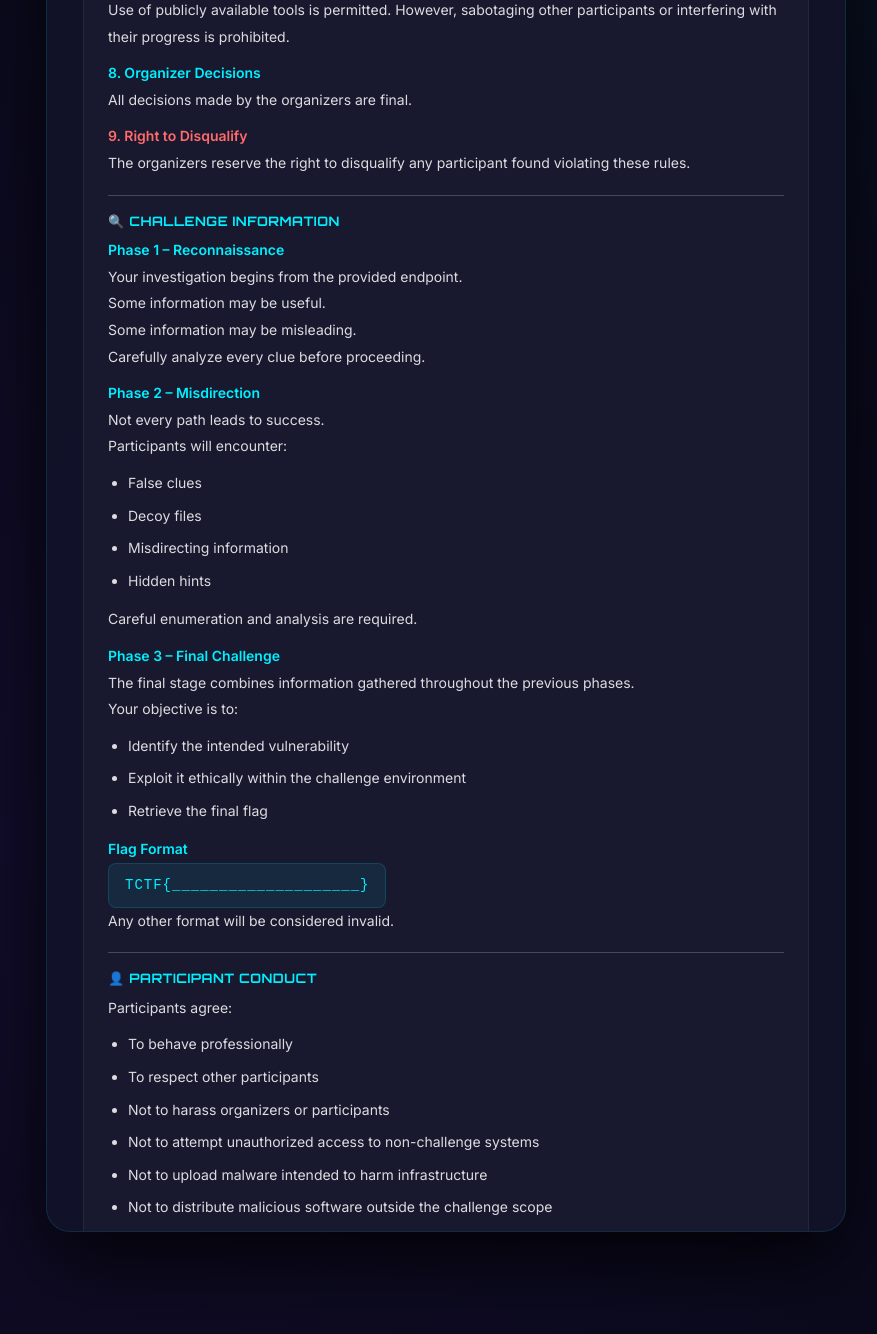
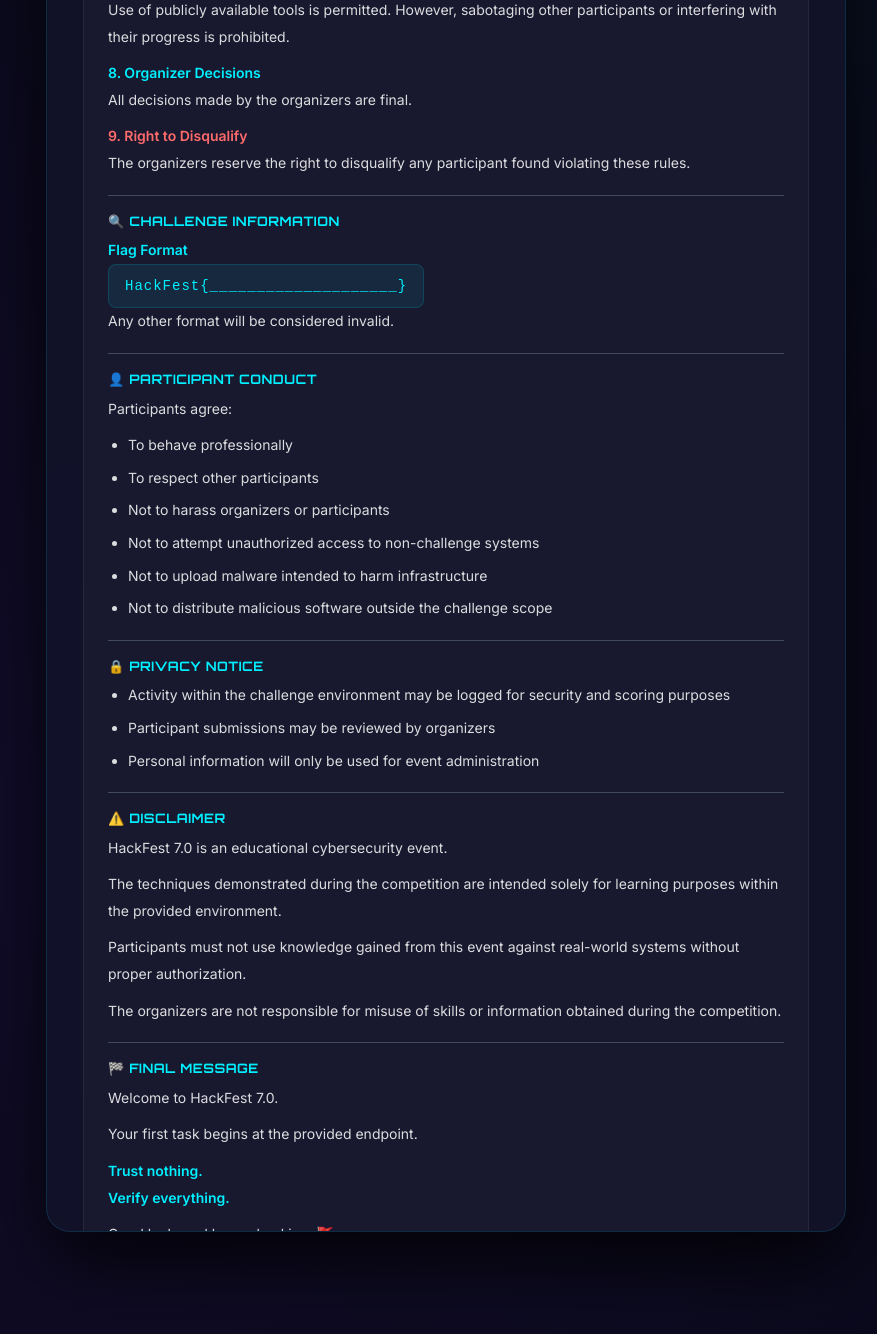
Before and after one commit to appuachu/technovalley_ctf, a Flask app: page /terms in a window 1280 px wide. Shown: the part 1238-2572 px from the top of the page, without its empty margins (194-1071 px from the left). Run offline with Flask 3, Linux system fonts and the light colour scheme; a user stored in the database is signed in.

Commit message:
Update terms.html

```diff
--- a/templates/terms.html
+++ b/templates/terms.html
@@ -292,34 +292,10 @@
 
             <h5>🔍 Challenge Information</h5>
 
-            <p><span class="highlight">Phase 1 – Reconnaissance</span><br>
-            Your investigation begins from the provided endpoint.<br>
-            Some information may be useful.<br>
-            Some information may be misleading.<br>
-            Carefully analyze every clue before proceeding.</p>
 
-            <p><span class="highlight">Phase 2 – Misdirection</span><br>
-            Not every path leads to success.<br>
-            Participants will encounter:</p>
-            <ul>
-                <li>False clues</li>
-                <li>Decoy files</li>
-                <li>Misdirecting information</li>
-                <li>Hidden hints</li>
-            </ul>
-            <p>Careful enumeration and analysis are required.</p>
-
-            <p><span class="highlight">Phase 3 – Final Challenge</span><br>
-            The final stage combines information gathered throughout the previous phases.<br>
-            Your objective is to:</p>
-            <ul>
-                <li>Identify the intended vulnerability</li>
-                <li>Exploit it ethically within the challenge environment</li>
-                <li>Retrieve the final flag</li>
-            </ul>
 
             <p><span class="highlight">Flag Format</span><br>
-            <span class="flag-format">TCTF{____________________}</span><br>
+            <span class="flag-format">HackFest{____________________}</span><br>
             Any other format will be considered invalid.</p>
 
             <hr>
```
